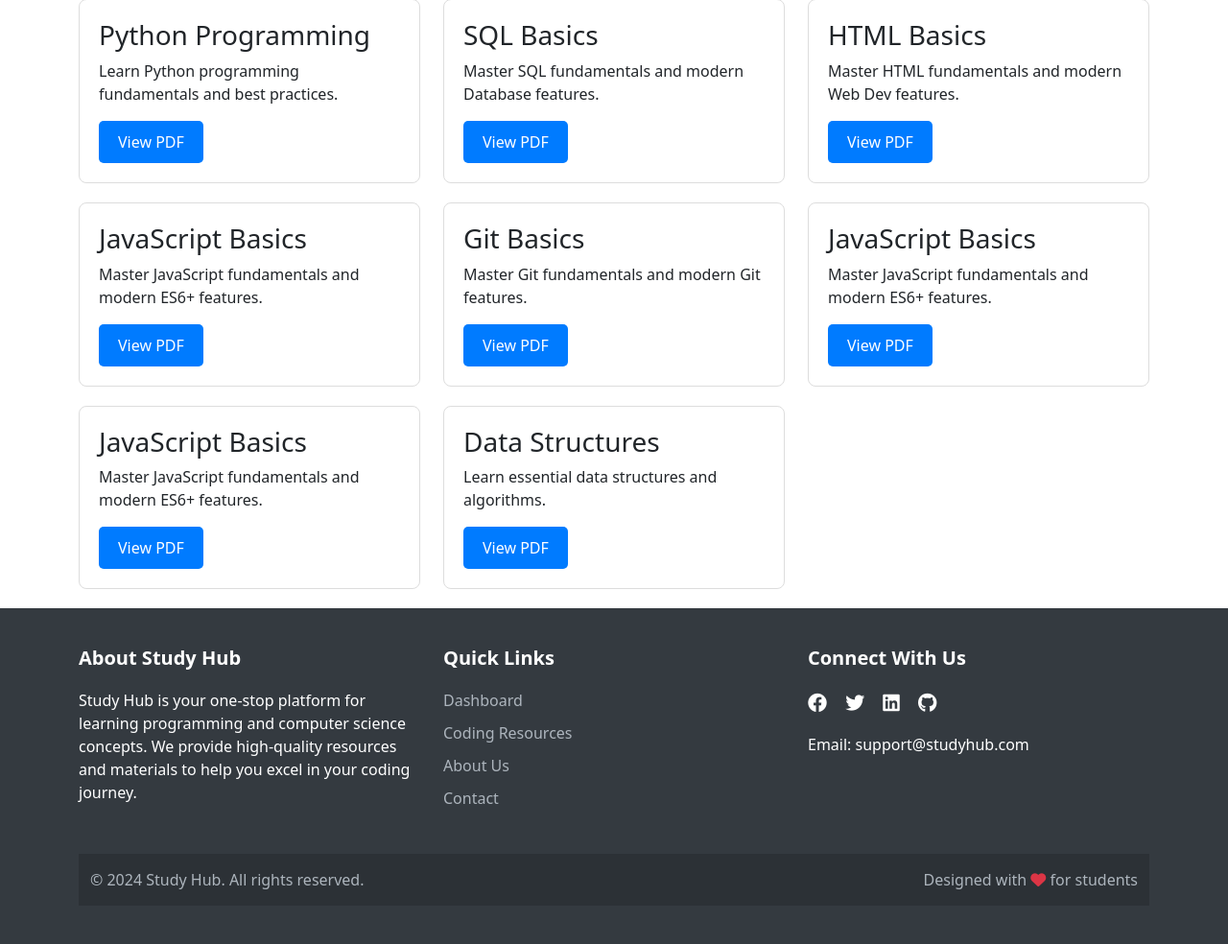
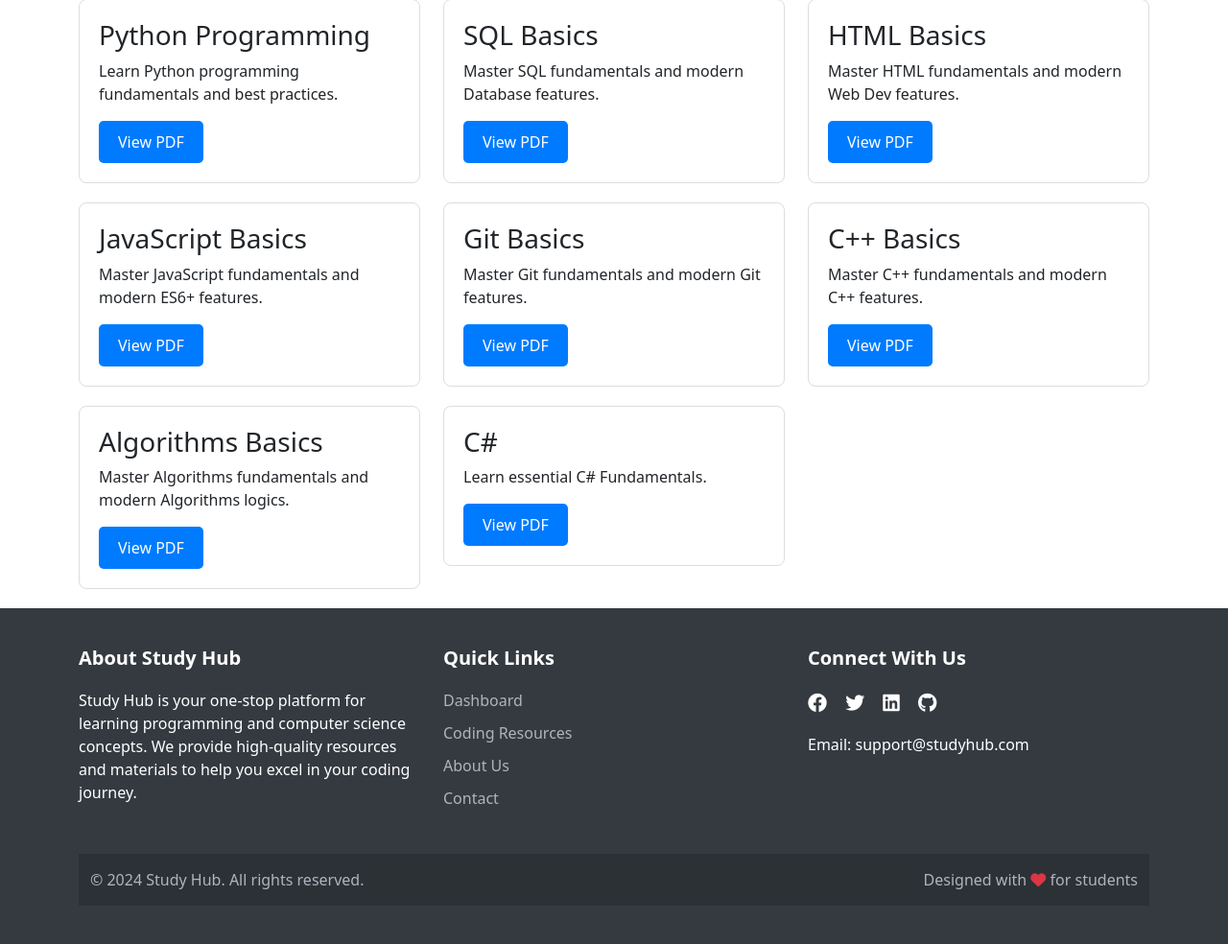
Before and after one commit to nanamatti11/Study-Hub, a Flask app: template templates/coding_resources.html in a window 1280 px wide. Shown: the part 143-1127 px from the top of the page at 96% size. Run offline with Flask 3, Linux system fonts and the light colour scheme; the template is opened without the code that fills it, so the values that code supplies are empty.

Commit message:
adding more file to the  coding_resources

```diff
--- a/templates/coding_resources.html
+++ b/templates/coding_resources.html
@@ -161,18 +161,18 @@
             </div>
             <div class="col-md-4">
                 <div class="resource-card">
-                    <h3>JavaScript Basics</h3>
-                    <p>Master JavaScript fundamentals and modern ES6+ features.</p>
-                    <a href="https://drive.google.com/file/d/1EBN4ehVkgrXJATPVq2Ry0wsKb5QSNnax/view?usp=drive_link" target="_blank" class="view-btn">
+                    <h3>C++ Basics</h3>
+                    <p>Master C++ fundamentals and modern C++ features.</p>
+                    <a href="https://drive.google.com/file/d/1aPvz20ZfglNMa7zovAHLqO2UtIukqsGK/view?usp=sharing" target="_blank" class="view-btn">
                         View PDF
                     </a>
                 </div>
             </div>
             <div class="col-md-4">
                 <div class="resource-card">
-                    <h3>JavaScript Basics</h3>
-                    <p>Master JavaScript fundamentals and modern ES6+ features.</p>
-                    <a href="https://drive.google.com/file/d/1EBN4ehVkgrXJATPVq2Ry0wsKb5QSNnax/view?usp=drive_link" target="_blank" class="view-btn">
+                    <h3>Algorithms Basics</h3>
+                    <p>Master Algorithms fundamentals and modern Algorithms logics.</p>
+                    <a href="https://drive.google.com/file/d/1yRJ66Ss3JYDHP1ImmZUywfexMaqPF090/view?usp=sharing" target="_blank" class="view-btn">
                         View PDF
                     </a>
                 </div>
@@ -180,8 +180,8 @@
 
             <div class="col-md-4">
                 <div class="resource-card">
-                    <h3>Data Structures</h3>
-                    <p>Learn essential data structures and algorithms.</p>
+                    <h3>C#</h3>
+                    <p>Learn essential C# Fundamentals.</p>
                     <a href="https://drive.google.com/file/d/17-onD-fMI7gKBQjtN8i1y2Skl_EqgDCN/view" target="_blank" class="view-btn">
                         View PDF
                     </a>
```
